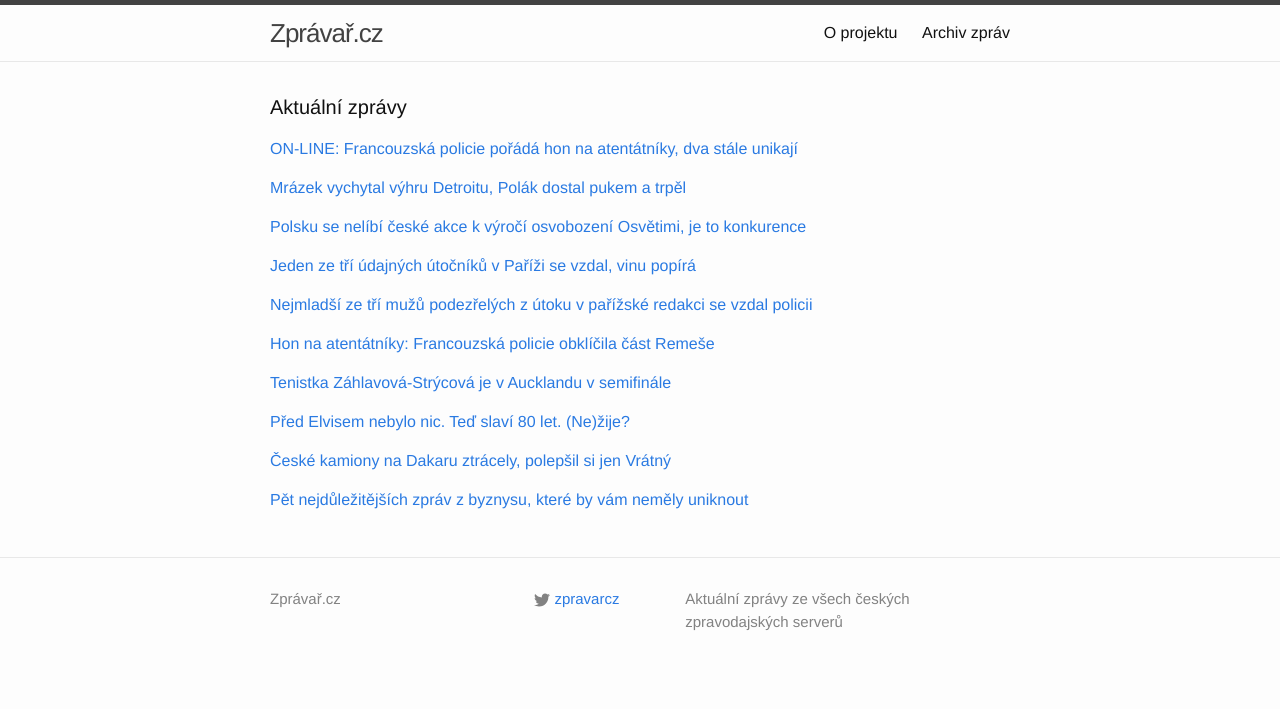
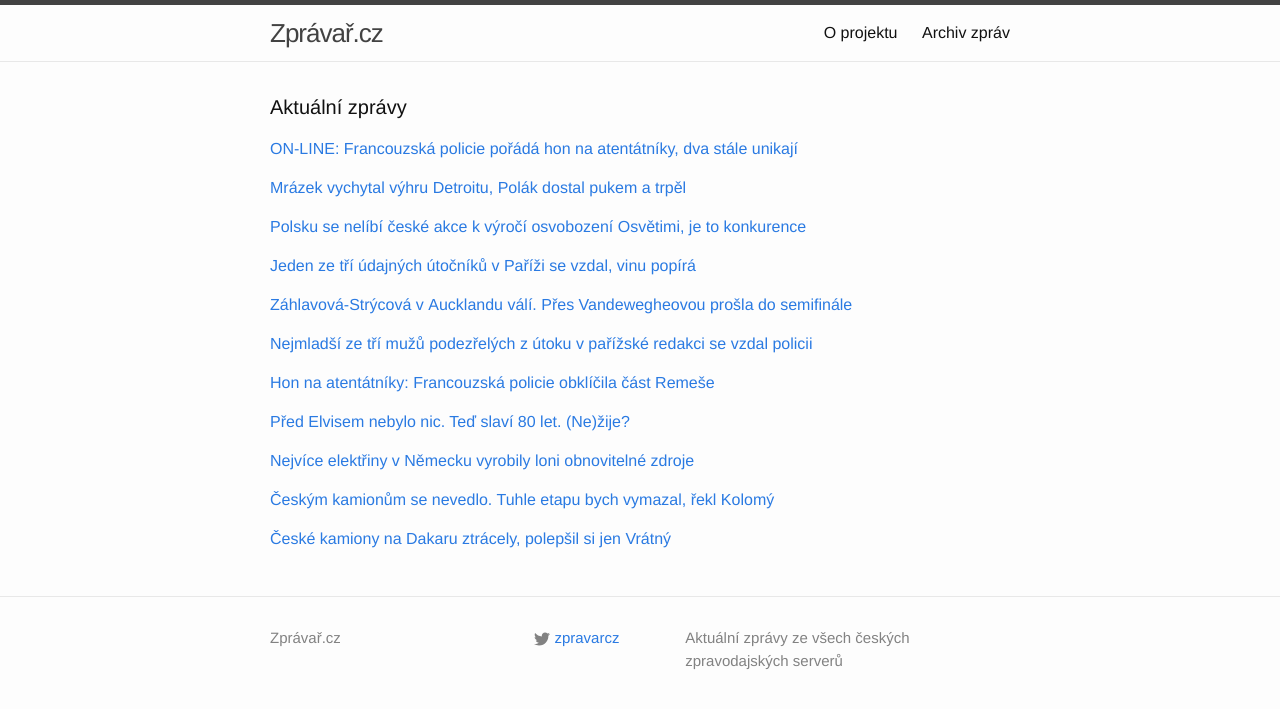
Before and after one commit to adliska/zpravar, a Jekyll site: the page built from index.html, in a window 1280 px wide. Shown: the top 709 px of the page. Built offline with Jekyll 4.4.1, drawn with Linux system fonts in a browser that asks for light colours.

Commit message:
zpravar news update

```diff
--- a/index.html
+++ b/index.html
@@ -48,28 +48,29 @@ layout: default
 <li><a href=http://zpravy.e15.cz/zahranicni/udalosti/pri-strelbe-v-parizi-zemrelo-12-lidi-jeden-ze-tri-utocniku-se-uz-vzdal-1150770>Při střelbě v Paříži zemřelo 12 lidí. Jeden ze tří útočníků se už vzdal - zpravy.e15.cz</a></li>
 <li><a href=http://zpravy.e15.cz/zahranicni/udalosti/pri-strelbe-v-parizi-zemrelo-12-lidi-jeden-ze-tri-utocniku-se-vzdal-1150770>Při střelbě v Paříži zemřelo 12 lidí. Jeden ze tří útočníků se vzdal - zpravy.e15.cz</a></li>
 </ul>
-</div><p><a href="javascript:;" onclick="toggle_visibility('zpravy4')">Nejmladší ze tří mužů podezřelých z útoku v pařížské redakci se vzdal policii</a></p>
+</div><p><a href="javascript:;" onclick="toggle_visibility('zpravy4')">Záhlavová-Strýcová v Aucklandu válí. Přes Vandewegheovou prošla do semifinále</a></p>
 <div id="zpravy4" style="display:none">
+<ul>
+<li><a href=http://www.denik.cz/tenis/zahlavova-strycova-v-aucklandu-vali-pres-vandewegheovou-prosla-do-semifinale-201.html>Záhlavová-Strýcová v Aucklandu válí. Přes Vandewegheovou prošla do semifinále - www.denik.cz</a></li>
+<li><a href=http://www.sportovninoviny.cz/zpravy/tenistka-zahlavova-strycova-je-v-aucklandu-v-semifinale/1166303>Tenistka Záhlavová-Strýcová je v Aucklandu v semifinále - www.sportovninoviny.cz</a></li>
+<li><a href=http://sport.aktualne.cz/zahlavova-strycova-se-v-aucklandu-utka-o-finale/r~55e8af88970211e4b98c002590604f2e/>Záhlavová-Strýcová se v Aucklandu utká o finále - sport.aktualne.cz</a></li>
+<li><a href=http://sport.idnes.cz/tenis-turnaje-zpravodajstvi-diw-/tenis.aspx?c=A150108_070408_tenis_rou>Tenistka Záhlavová-Strýcová je na turnaji v Aucklandu už v semifinále - sport.idnes.cz</a></li>
+</ul>
+</div><p><a href="javascript:;" onclick="toggle_visibility('zpravy5')">Nejmladší ze tří mužů podezřelých z útoku v pařížské redakci se vzdal policii</a></p>
+<div id="zpravy5" style="display:none">
 <ul>
 <li><a href=http://www.rozhlas.cz/_zprava/nejmladsi-ze-tri-muzu-podezrelych-z-utoku-v-parizske-redakci-se-vzdal-policii--1440941>Nejmladší ze tří mužů podezřelých z útoku v pařížské redakci se vzdal policii - www.rozhlas.cz</a></li>
 <li><a href=http://www.rozhlas.cz/_zprava/nejmladsi-ze-tri-muzu-podezrelych-z-utoku-v-parizske-redakci-se-vzdal--1440941>Nejmladší ze tří mužů podezřelých z útoku v pařížské redakci se vzdal - www.rozhlas.cz</a></li>
 <li><a href=http://www.rozhlas.cz/_zprava/nejmladsi-ze-tri-muzu-podezrelych-z-utoku-v-parizske-redakci-se-udajne-vzdal--1440941>Nejmladší ze tří mužů podezřelých z útoku v pařížské redakci se údajně vzdal - www.rozhlas.cz</a></li>
 <li><a href=http://www.rozhlas.cz/_zprava/francouzska-policie-je-v-remesi-pripravena-k-zasahu-proti-teroristum-kteri-zabili-12-lidi--1440941>Francouzská policie je v Remeši připravená k zásahu proti teroristům, kteří zabili 12 lidí - www.rozhlas.cz</a></li>
 </ul>
-</div><p><a href="javascript:;" onclick="toggle_visibility('zpravy5')">Hon na atentátníky: Francouzská policie obklíčila část Remeše</a></p>
-<div id="zpravy5" style="display:none">
+</div><p><a href="javascript:;" onclick="toggle_visibility('zpravy6')">Hon na atentátníky: Francouzská policie obklíčila část Remeše</a></p>
+<div id="zpravy6" style="display:none">
 <ul>
 <li><a href=http://www.ceskatelevize.cz/ct24/svet/297450-hon-na-atentatniky-francouzska-policie-obklicila-cast-remese/>Hon na atentátníky: Francouzská policie obklíčila část Remeše - www.ceskatelevize.cz</a></li>
 <li><a href=http://www.ceskatelevize.cz/ct24/svet/297450-francouzska-policie-provedla-zasah-teroristy-zatim-nedopadla/>Francouzská policie provedla zásah, teroristy zatím nedopadla - www.ceskatelevize.cz</a></li>
 <li><a href=http://www.ceskatelevize.cz/ct24/svet/297450-francouzska-policie-lokalizovala-teroristy-a-provadi-zasah/>Francouzská policie lokalizovala teroristy a provádí zásah - www.ceskatelevize.cz</a></li>
 <li><a href=http://www.ceskatelevize.cz/ct24/svet/297450-francouzska-policie-lokalizovala-teroristy-a-chysta-zasah/>Francouzská policie lokalizovala teroristy a chystá zásah - www.ceskatelevize.cz</a></li>
-</ul>
-</div><p><a href="javascript:;" onclick="toggle_visibility('zpravy6')">Tenistka Záhlavová-Strýcová je v Aucklandu v semifinále</a></p>
-<div id="zpravy6" style="display:none">
-<ul>
-<li><a href=http://www.sportovninoviny.cz/zpravy/tenistka-zahlavova-strycova-je-v-aucklandu-v-semifinale/1166303>Tenistka Záhlavová-Strýcová je v Aucklandu v semifinále - www.sportovninoviny.cz</a></li>
-<li><a href=http://sport.aktualne.cz/zahlavova-strycova-se-v-aucklandu-utka-o-finale/r~55e8af88970211e4b98c002590604f2e/>Záhlavová-Strýcová se v Aucklandu utká o finále - sport.aktualne.cz</a></li>
-<li><a href=http://sport.idnes.cz/tenis-turnaje-zpravodajstvi-diw-/tenis.aspx?c=A150108_070408_tenis_rou>Tenistka Záhlavová-Strýcová je na turnaji v Aucklandu už v semifinále - sport.idnes.cz</a></li>
 </ul>
 </div><p><a href="javascript:;" onclick="toggle_visibility('zpravy7')">Před Elvisem nebylo nic. Teď slaví 80 let. (Ne)žije?</a></p>
 <div id="zpravy7" style="display:none">
@@ -78,18 +79,25 @@ layout: default
 <li><a href=http://www.lidovky.cz/zivot-elvise-presleyho-pripominal-pohadku-skoncil-ale-predcasne-pyc-/lide.aspx?c=A150105_164302_lide_hm>Život Elvise Presleyho připomínal pohádku, skončil ale předčasně  - www.lidovky.cz</a></li>
 <li><a href=http://www.denik.cz/hudba/kral-rokenrolu-elvis-presley-by-se-dozil-osmdesatky-20150108.html>Král rokenrolu Elvis Presley by se dožil osmdesátky - www.denik.cz</a></li>
 </ul>
-</div><p><a href="javascript:;" onclick="toggle_visibility('zpravy8')">České kamiony na Dakaru ztrácely, polepšil si jen Vrátný</a></p>
+</div><p><a href="javascript:;" onclick="toggle_visibility('zpravy8')">Nejvíce elektřiny v Německu vyrobily loni obnovitelné zdroje</a></p>
 <div id="zpravy8" style="display:none">
+<ul>
+<li><a href=http://www.denik.cz/ekonomika/nejvice-elektriny-v-nemecku-vyrobily-loni-obnovitelne-zdroje-20150108.html>Nejvíce elektřiny v Německu vyrobily loni obnovitelné zdroje - www.denik.cz</a></li>
+<li><a href=http://byznys.ihned.cz/c1-63350560-obnovitelne-zdroje-loni-v-nemecku-poprve-vyrobily-nejvic-elektriny>Obnovitelné zdroje loni v Německu poprvé vyrobily nejvíc elektřiny - byznys.ihned.cz</a></li>
+<li><a href=http://www.financninoviny.cz/zpravodajstvi/zpravy/nejvice-elektriny-v-nemecku-vyrobily-loni-obnovitelne-zdroje/1166279>Nejvíce elektřiny v Německu vyrobily loni obnovitelné zdroje - www.financninoviny.cz</a></li>
+</ul>
+</div><p><a href="javascript:;" onclick="toggle_visibility('zpravy9')">Českým kamionům se nevedlo. Tuhle etapu bych vymazal, řekl Kolomý</a></p>
+<div id="zpravy9" style="display:none">
+<ul>
+<li><a href=http://www.tyden.cz/rubriky/sport/tenis/ceskym-kamionum-se-nevedlo-tuhle-etapu-bych-vymazal-rekl-kolomy_329409.html>Českým kamionům se nevedlo. Tuhle etapu bych vymazal, řekl Kolomý - www.tyden.cz</a></li>
+<li><a href=http://sport.aktualne.cz/ceske-kamiony-na-dakaru-ztracely-polepsil-si-jen-vratny/r~bdd3a722970411e498be002590604f2e/>České kamiony na Dakaru ztrácely, polepšil si jen Vrátný - sport.aktualne.cz</a></li>
+<li><a href=http://sport.idnes.cz/rallye-dakar-kamiony-0ri-/motorsport.aspx?c=A150108_080116_motorsport_rou>České kamiony ve středu na Dakaru ztrácely, polepšil si jen Vrátný - sport.idnes.cz</a></li>
+</ul>
+</div><p><a href="javascript:;" onclick="toggle_visibility('zpravy10')">České kamiony na Dakaru ztrácely, polepšil si jen Vrátný</a></p>
+<div id="zpravy10" style="display:none">
 <ul>
 <li><a href=http://www.sportovninoviny.cz/zpravy/ceske-kamiony-na-dakaru-ztracely-polepsil-si-jen-vratny/1166255>České kamiony na Dakaru ztrácely, polepšil si jen Vrátný - www.sportovninoviny.cz</a></li>
 <li><a href=http://www.sportovninoviny.cz/zpravy/loprais-na-dakarske-rallye-klesl-na-ctvrte-misto/1166255>Loprais na dakarské rallye klesl na čtvrté místo - www.sportovninoviny.cz</a></li>
 <li><a href=http://sport.aktualne.cz/loprais-na-dakarske-rallye-klesl-na-ctvrte-misto/r~1629bf0096c011e4a10c0025900fea04/>Loprais na dakarské rallye klesl na čtvrté místo - sport.aktualne.cz</a></li>
 </ul>
-</div><p><a href="javascript:;" onclick="toggle_visibility('zpravy9')">Pět nejdůležitějších zpráv z byznysu, které by vám neměly uniknout</a></p>
-<div id="zpravy9" style="display:none">
-<ul>
-<li><a href=http://byznys.ihned.cz/c1-63350360-pet-nejdulezitejsich-zprav-z-byznysu-ktere-by-vam-nemely-uniknout>Pět nejdůležitějších zpráv z byznysu, které by vám neměly uniknout - byznys.ihned.cz</a></li>
-<li><a href=http://byznys.ihned.cz/c1-63350560-obnovitelne-zdroje-loni-v-nemecku-poprve-vyrobily-nejvic-elektriny>Obnovitelné zdroje loni v Německu poprvé vyrobily nejvíc elektřiny - byznys.ihned.cz</a></li>
-<li><a href=http://www.financninoviny.cz/zpravodajstvi/zpravy/nejvice-elektriny-v-nemecku-vyrobily-loni-obnovitelne-zdroje/1166279>Nejvíce elektřiny v Německu vyrobily loni obnovitelné zdroje - www.financninoviny.cz</a></li>
-</ul>
 </div></div>
```
